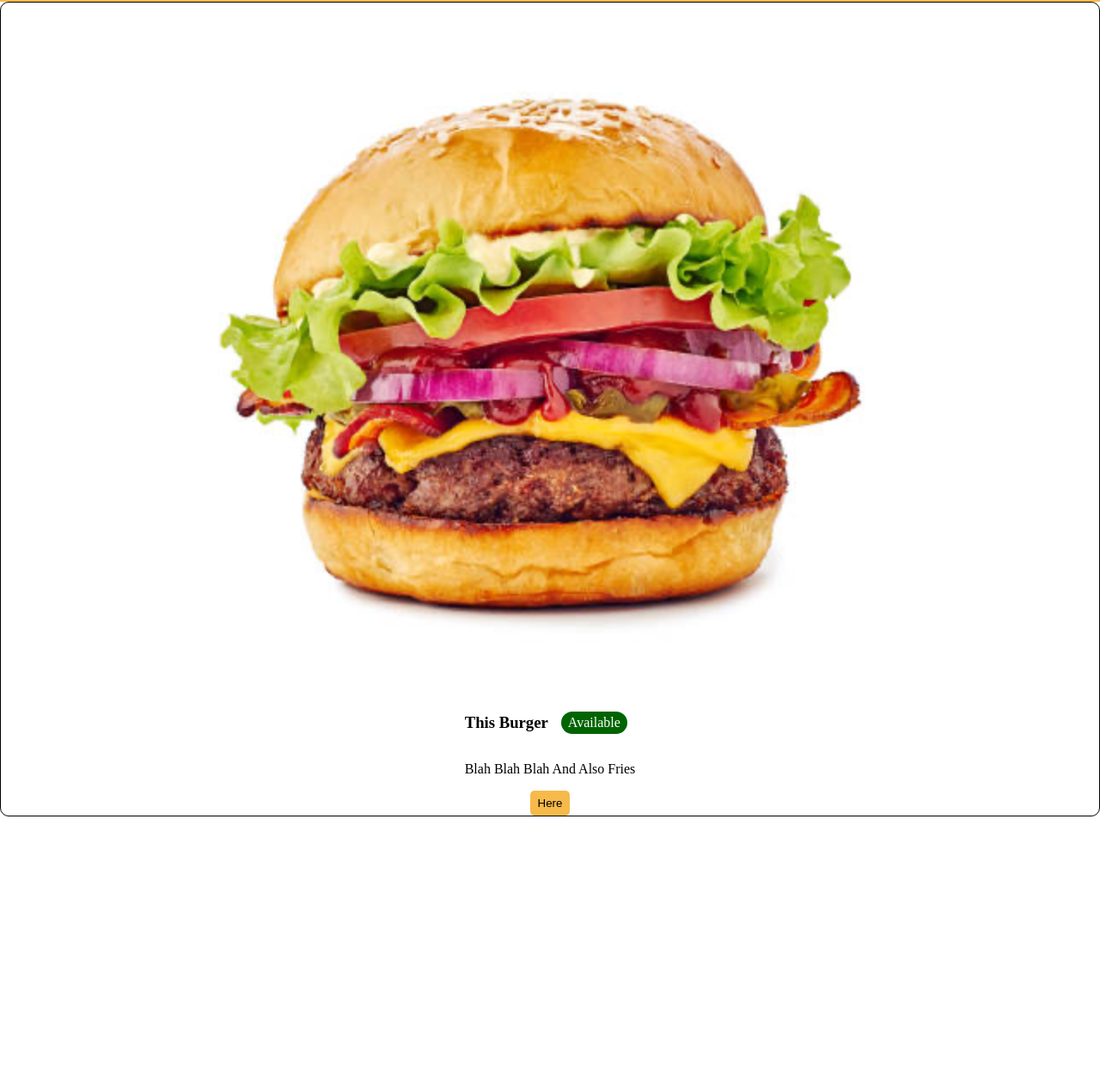
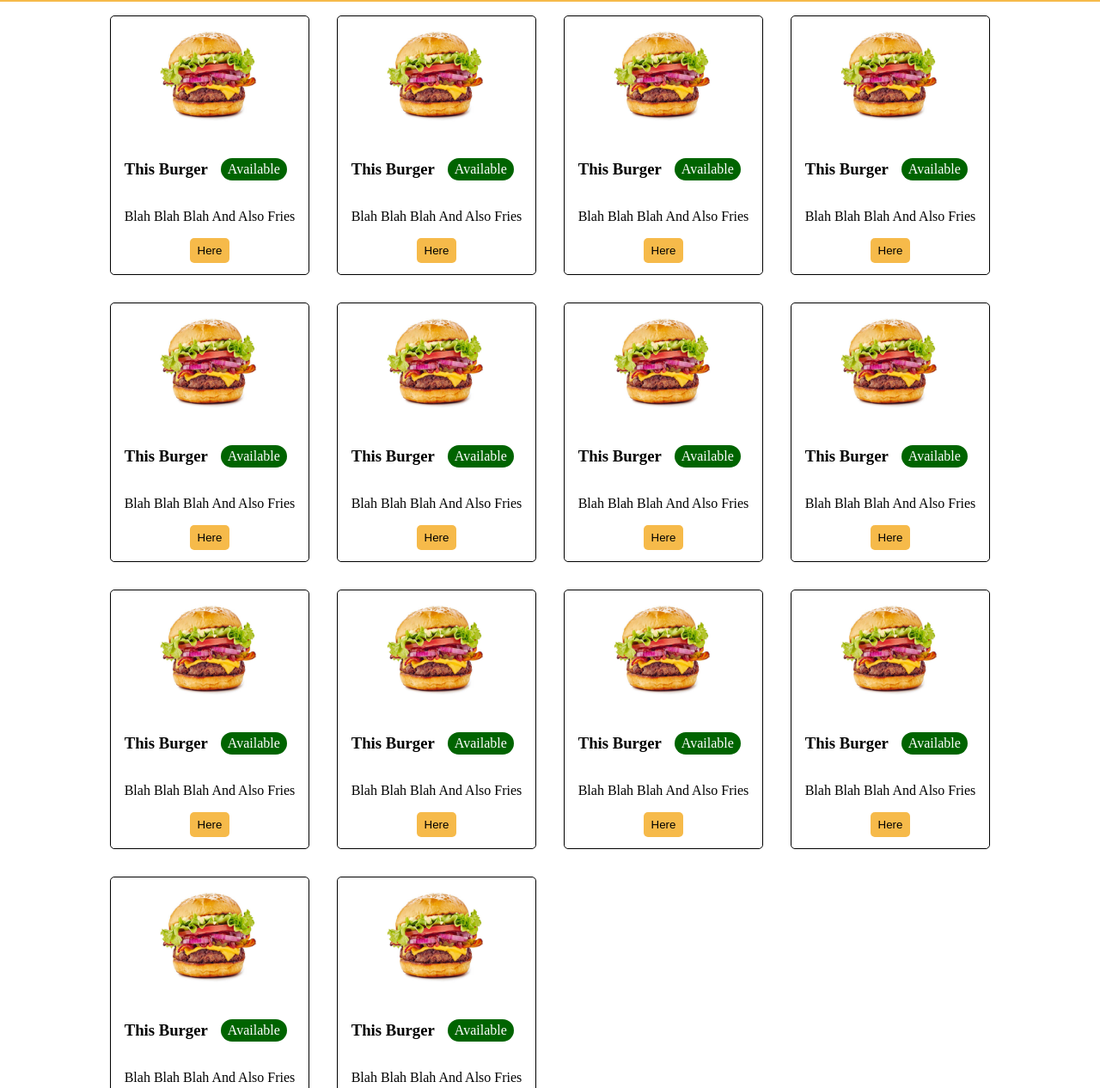
Before and after one commit to emilieChnvt/burger, a plain HTML site: page index.html in a window 1280 px wide. Shown: the part 48-1314 px from the top of the page at 86% size. Before the commit the page ends 998 px from the top, so only its background shows below. Drawn offline with Linux system fonts and the light colour scheme.

Commit message:
finished menu

```diff
--- a/css/styles.css
+++ b/css/styles.css
@@ -14,8 +14,18 @@ a{
     text-decoration: none;
     color: black
 }
+a:active{
+    font-weight: bold;
+}
 
 /*ITEM*/
+.menu{
+    padding: 1em 8em; ;
+    display: grid;
+    grid-template-columns: repeat(4, 1fr);
+    grid-template-rows: repeat(4, 1fr);
+    grid-gap: 2em;
+}
 .item{
     display: flex;
     flex-direction: column;
@@ -23,13 +33,18 @@ a{
     justify-content: center;
     text-align: center;
     border: 1px solid black;
-    border-radius: 10px;
+    border-radius: 5px;
 
 }
 .thisBurger{
     display: flex;
     align-items: center;
 
+}
+.gallery{
+
+    width: 90%;
+    height: 90%;
 }
 .description, button{
     text-transform: capitalize;
@@ -46,4 +61,5 @@ button{
     padding: 7px 9px;
     border: none;
     border-radius:5px;
+    margin-bottom: 1em;
 }
--- a/index.html
+++ b/index.html
@@ -19,7 +19,7 @@
   <div class="menu">
     <div class="item">
       <div class="image">
-        <img src="burger.png">
+        <img src="burger.png" class="gallery">
       </div>
       <div class="description">
         <div class="thisBurger">
@@ -30,6 +30,177 @@
         <button>here</button>
       </div>
     </div>
+    <div class="item">
+      <div class="image">
+        <img src="burger.png" class="gallery">
+      </div>
+      <div class="description">
+        <div class="thisBurger">
+          <h3>this burger</h3>
+          <span id="available">Available</span>
+        </div>
+        <p>blah blah blah and also fries</p>
+        <button>here</button>
+      </div>
+    </div>
+    <div class="item">
+      <div class="image">
+        <img src="burger.png" class="gallery">
+      </div>
+      <div class="description">
+        <div class="thisBurger">
+          <h3>this burger</h3>
+          <span id="available">Available</span>
+        </div>
+        <p>blah blah blah and also fries</p>
+        <button>here</button>
+      </div>
+    </div>
+    <div class="item">
+      <div class="image">
+        <img src="burger.png" class="gallery">
+      </div>
+      <div class="description">
+        <div class="thisBurger">
+          <h3>this burger</h3>
+          <span id="available">Available</span>
+        </div>
+        <p>blah blah blah and also fries</p>
+        <button>here</button>
+      </div>
+    </div>
+    <div class="item">
+      <div class="image">
+        <img src="burger.png" class="gallery">
+      </div>
+      <div class="description">
+        <div class="thisBurger">
+          <h3>this burger</h3>
+          <span id="available">Available</span>
+        </div>
+        <p>blah blah blah and also fries</p>
+        <button>here</button>
+      </div>
+    </div>
+    <div class="item">
+      <div class="image">
+        <img src="burger.png" class="gallery">
+      </div>
+      <div class="description">
+        <div class="thisBurger">
+          <h3>this burger</h3>
+          <span id="available">Available</span>
+        </div>
+        <p>blah blah blah and also fries</p>
+        <button>here</button>
+      </div>
+    </div>
+    <div class="item">
+      <div class="image">
+        <img src="burger.png" class="gallery">
+      </div>
+      <div class="description">
+        <div class="thisBurger">
+          <h3>this burger</h3>
+          <span id="available">Available</span>
+        </div>
+        <p>blah blah blah and also fries</p>
+        <button>here</button>
+      </div>
+    </div>
+    <div class="item">
+      <div class="image">
+        <img src="burger.png" class="gallery">
+      </div>
+      <div class="description">
+        <div class="thisBurger">
+          <h3>this burger</h3>
+          <span id="available">Available</span>
+        </div>
+        <p>blah blah blah and also fries</p>
+        <button>here</button>
+      </div>
+    </div>
+    <div class="item">
+      <div class="image">
+        <img src="burger.png" class="gallery">
+      </div>
+      <div class="description">
+        <div class="thisBurger">
+          <h3>this burger</h3>
+          <span id="available">Available</span>
+        </div>
+        <p>blah blah blah and also fries</p>
+        <button>here</button>
+      </div>
+    </div>
+    <div class="item">
+      <div class="image">
+        <img src="burger.png" class="gallery">
+      </div>
+      <div class="description">
+        <div class="thisBurger">
+          <h3>this burger</h3>
+          <span id="available">Available</span>
+        </div>
+        <p>blah blah blah and also fries</p>
+        <button>here</button>
+      </div>
+    </div>
+    <div class="item">
+      <div class="image">
+        <img src="burger.png" class="gallery">
+      </div>
+      <div class="description">
+        <div class="thisBurger">
+          <h3>this burger</h3>
+          <span id="available">Available</span>
+        </div>
+        <p>blah blah blah and also fries</p>
+        <button>here</button>
+      </div>
+    </div>
+    <div class="item">
+      <div class="image">
+        <img src="burger.png" class="gallery">
+      </div>
+      <div class="description">
+        <div class="thisBurger">
+          <h3>this burger</h3>
+          <span id="available">Available</span>
+        </div>
+        <p>blah blah blah and also fries</p>
+        <button>here</button>
+      </div>
+    </div>
+    <div class="item">
+      <div class="image">
+        <img src="burger.png" class="gallery">
+      </div>
+      <div class="description">
+        <div class="thisBurger">
+          <h3>this burger</h3>
+          <span id="available">Available</span>
+        </div>
+        <p>blah blah blah and also fries</p>
+        <button>here</button>
+      </div>
+    </div>
+    <div class="item">
+      <div class="image">
+        <img src="burger.png" class="gallery">
+      </div>
+      <div class="description">
+        <div class="thisBurger">
+          <h3>this burger</h3>
+          <span id="available">Available</span>
+        </div>
+        <p>blah blah blah and also fries</p>
+        <button>here</button>
+      </div>
+    </div>
+
+
   </div>
 </div>
 </body>
```
